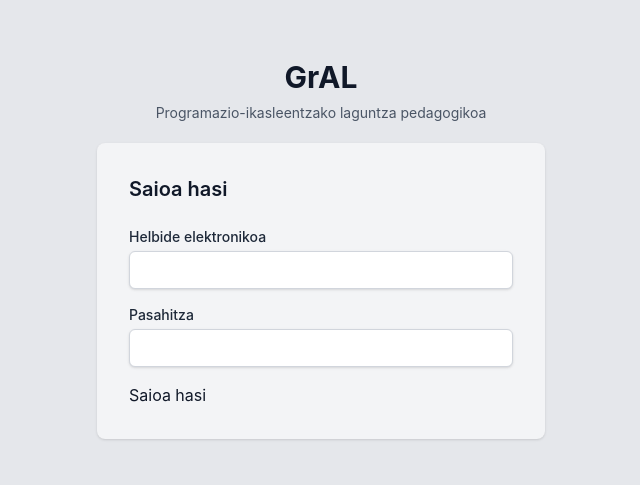
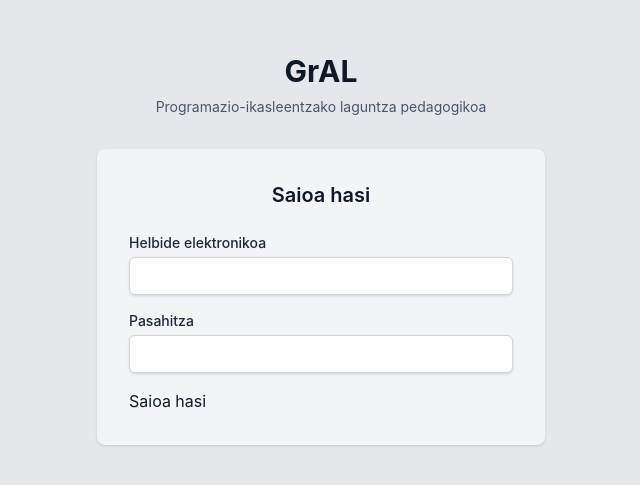
Before and after one commit to Josu-A/gral, a React (Vite) app in the folder bezeroa/: page /login in a window 1280 px wide. Shown: the part 151-636 px from the top of the page, without its empty margins (319-959 px from the left). Built offline with nearby package versions, Linux system fonts and the light colour scheme; no server answers.

Commit message:
estiloa eguneratu

```diff
--- a/bezeroa/src/components/AuthLayout.tsx
+++ b/bezeroa/src/components/AuthLayout.tsx
@@ -13,14 +13,16 @@ function AuthLayout(): JSX.Element {
     return (
         <div className="flex min-h-full items-center justify-center px-4 py-12">
             <div className="w-full max-w-md">
-                <div className="mb-5 text-center">
+                <div className="mb-8 text-center">
                     <h1 className="text-3xl font-bold text-gray-900">GrAL</h1>
                     <p className="mt-2 text-sm text-gray-600">
                         Programazio-ikasleentzako laguntza pedagogikoa
                     </p>
                 </div>
-                <div className="rounded-lg bg-gray-100 p-8 shadow">
-                    <h2 className="mb-1 text-xl font-semibold text-gray-900">{titulua}</h2>
+                <div className="rounded-lg bg-gray-100 p-8 shadow-sm">
+                    <h2 className="
+                      mb-1 text-center text-xl font-semibold text-gray-900
+                    ">{titulua}</h2>
                     <Outlet />
                 </div>
             </div>
```
